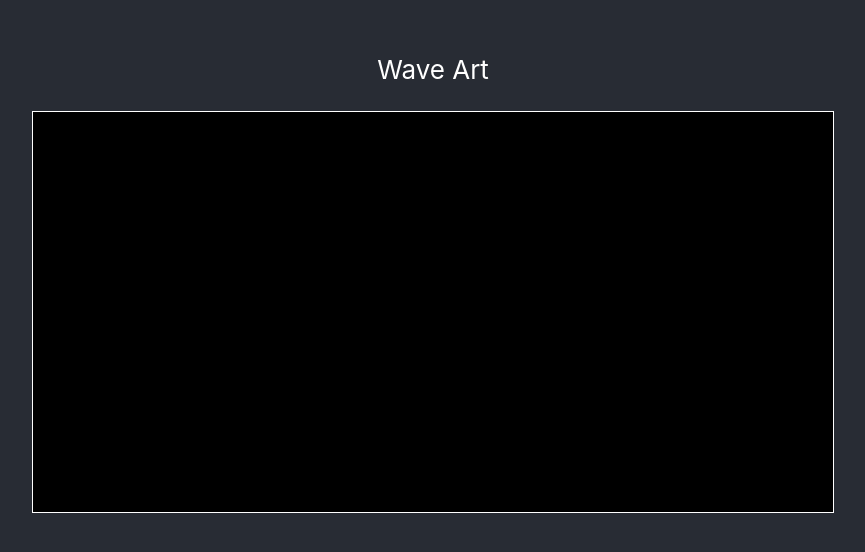
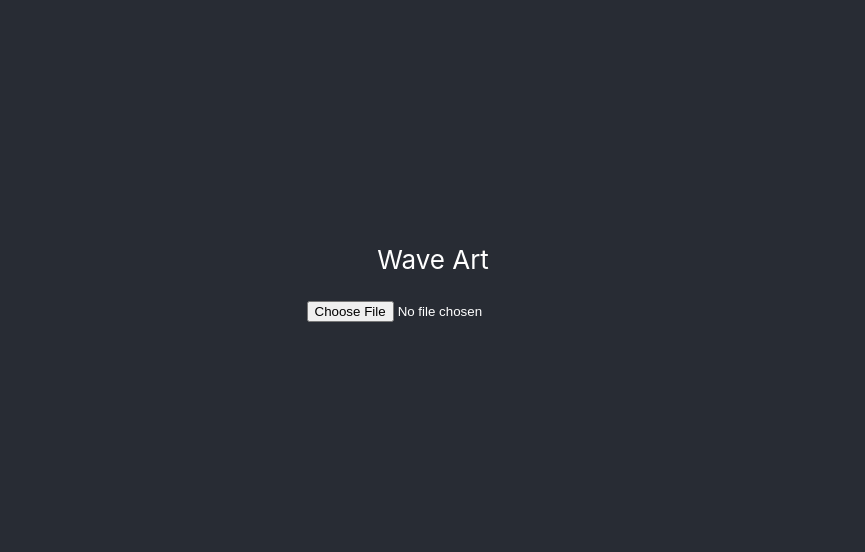
Before and after one commit to Simon-Sprouse/WaveArt, a React (Create React App) app in the folder my-app/: page / in a window 1280 px wide. Shown: the part 130-682 px from the top of the page, without its empty margins (207-1072 px from the left). Built offline with nearby package versions, Linux system fonts and the light colour scheme.

Commit message:
upload in parent component

```diff
--- a/my-app/src/App.js
+++ b/my-app/src/App.js
@@ -1,12 +1,12 @@
 import './App.css';
-import WaveCanvas from './WaveCanvas';
+import Uploader from './Uploader';
 
 function App() {
   return (
     <div className="App">
       <header className="App-header">
         <p>Wave Art</p>
-        <WaveCanvas />
+        <Uploader />
       </header>
     </div>
   );
--- /dev/null
+++ b/my-app/src/Uploader.js
@@ -0,0 +1,29 @@
+import { useState } from 'react';
+import WaveCanvas from './WaveCanvas';
+
+function Uploader() {
+
+    const [image, setImage] = useState(null);
+
+    function handleUpload(event) {
+        const file = event.target.files[0];
+        if (file) {
+            const reader = new FileReader();
+            reader.onload = () => {
+                setImage(reader.result);
+            };
+            reader.readAsDataURL(file);
+        }
+    };
+
+
+
+    return (
+        <>
+            <input type="file" onChange={handleUpload} accept="image/*" />
+            {image && <WaveCanvas key={image} image={image} />}
+        </>
+    )
+}
+
+export default Uploader;
--- a/my-app/src/WaveCanvas.js
+++ b/my-app/src/WaveCanvas.js
@@ -1,7 +1,7 @@
 import { useRef, useEffect } from 'react'
 
 
-function WaveCanvas() {
+function WaveCanvas({ image }) {
 
     const canvasRef = useRef(null);
 
@@ -14,7 +14,7 @@ function WaveCanvas() {
         const canvas = canvasRef.current;
         const ctx = canvas.getContext("2d");
 
-        const amplitude = 50;
+        let amplitude = 50;
         const frequency = 0.1;
 
         const y_offset = 200;
@@ -25,6 +25,7 @@ function WaveCanvas() {
 
         for (let x = 0; x < canvas.width; x++) {
             const y = amplitude * Math.sin(frequency * x) + y_offset;
+            amplitude += 0.1;
             if (x == 0) {
                 ctx.moveTo(x, y);
             }
@@ -64,8 +65,27 @@ function WaveCanvas() {
         })
     })
 
+    // On Mount
     useEffect(() => {
         resetCanvas();
+
+        const canvas = canvasRef.current;
+        const ctx = canvas.getContext("2d");
+
+        if (image) {
+
+            const img = new Image();
+            img.src = image;
+            img.onload = () => {
+
+
+                canvas.width = img.width;
+                canvas.height = img.height;
+
+                ctx.drawImage(img, 0, 0, canvas.width, canvas.height);
+            }
+        }
+
     }, []);
 
     return (
```
Also changed, not shown: my-app/public/image.jpeg (added).
